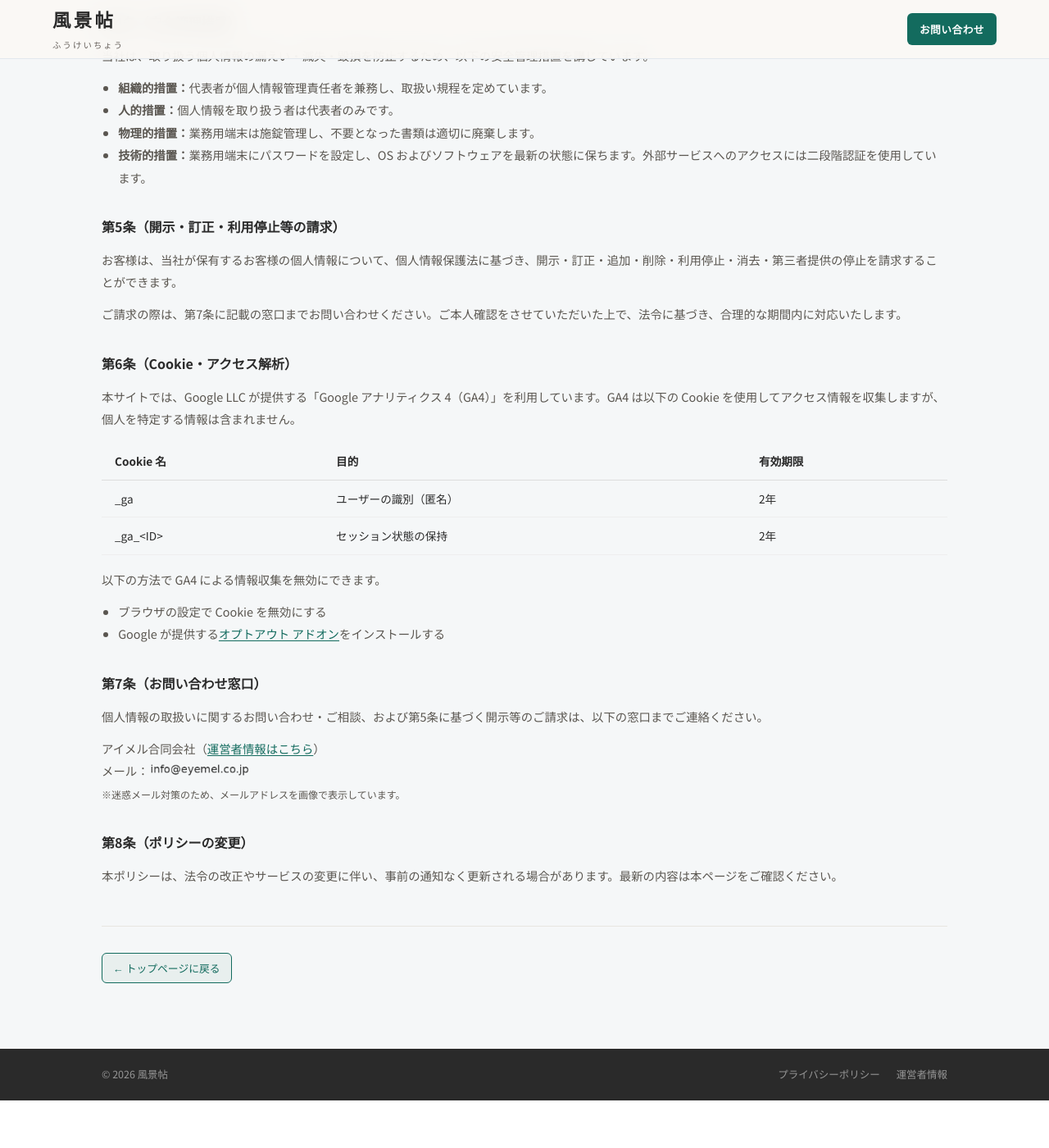
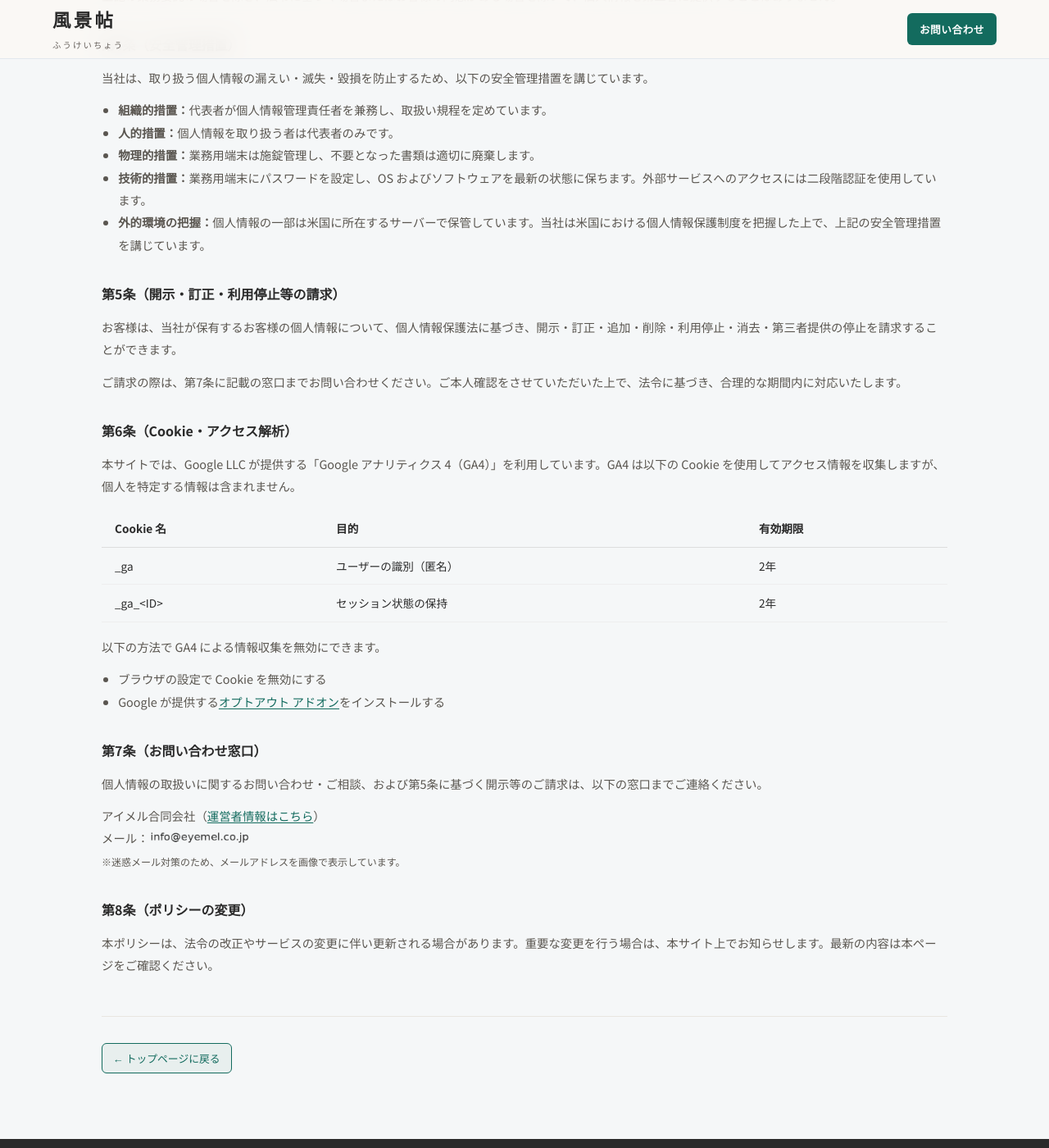
Before and after one commit to dr836gnypeq-ctrl/fukeichou-site, a Jekyll site: the page built from privacy.html, in a window 1280 px wide and 1400 px high, scrolled down 966 px. Shown: the whole window at 82% size. Built offline with Jekyll 4.4.1, drawn with Linux system fonts in a browser that asks for light colours; nearby versions of some CDN libraries; before the commit the page ends 2308 px from its top, so only the background shows below that; some of the changed text lies outside the part shown.

Commit message:
プライバシーポリシー改定（P-1〜P-3：外的環境把握・安全管理措置・変更通知）

```diff
--- a/privacy.html
+++ b/privacy.html
@@ -10,7 +10,7 @@ no_hero: true
 <section class="section section-privacy">
 <div class="container">
 <h1 class="privacy-title">プライバシーポリシー</h1>
-<p class="privacy-updated">最終更新日：2026年3月29日</p>
+<p class="privacy-updated">最終更新日：2026年7月8日</p>
 
 <div class="privacy-body">
 
@@ -39,7 +39,7 @@ no_hero: true
 
 <h2>第3条（業務委託と第三者提供）</h2>
 <p>当社は、利用目的の達成に必要な範囲内において、個人情報の取扱いの全部または一部を外部の事業者に委託する場合があります。その際は、委託先に対し個人情報の適切な取扱いを求め、必要かつ適切な監督を行います。</p>
-<p>委託先には、米国に所在するサーバーを利用する事業者が含まれます。</p>
+<p>委託先には、米国に所在するサーバーを利用する事業者が含まれます。当社は、米国における個人情報の保護に関する制度を把握した上で、安全管理措置を講じています。</p>
 <p>これらの委託先への情報の提供は、個人情報保護法第27条第5項第1号に定める「委託」に該当し、第三者提供には当たりません。</p>
 <p>上記の業務委託の場合を除き、法令に基づく場合またはお客様の同意がある場合を除いて、個人情報を第三者に提供することはありません。</p>
 
@@ -50,6 +50,7 @@ no_hero: true
 <li><strong>人的措置：</strong>個人情報を取り扱う者は代表者のみです。</li>
 <li><strong>物理的措置：</strong>業務用端末は施錠管理し、不要となった書類は適切に廃棄します。</li>
 <li><strong>技術的措置：</strong>業務用端末にパスワードを設定し、OS およびソフトウェアを最新の状態に保ちます。外部サービスへのアクセスには二段階認証を使用しています。</li>
+<li><strong>外的環境の把握：</strong>個人情報の一部は米国に所在するサーバーで保管しています。当社は米国における個人情報保護制度を把握した上で、上記の安全管理措置を講じています。</li>
 </ul>
 
 <h2>第5条（開示・訂正・利用停止等の請求）</h2>
@@ -82,7 +83,7 @@ no_hero: true
 <small>※迷惑メール対策のため、メールアドレスを画像で表示しています。</small></p>
 
 <h2>第8条（ポリシーの変更）</h2>
-<p>本ポリシーは、法令の改正やサービスの変更に伴い、事前の通知なく更新される場合があります。最新の内容は本ページをご確認ください。</p>
+<p>本ポリシーは、法令の改正やサービスの変更に伴い更新される場合があります。重要な変更を行う場合は、本サイト上でお知らせします。最新の内容は本ページをご確認ください。</p>
 
 </div>
 
```
